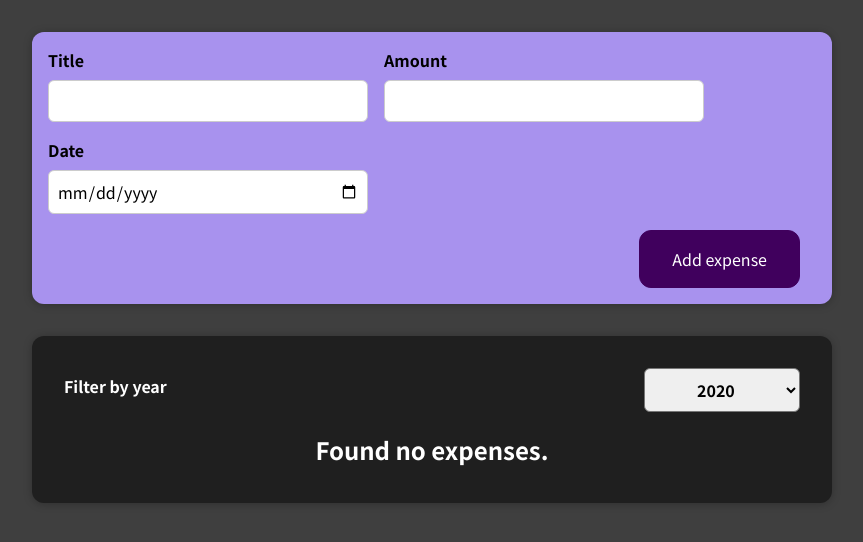
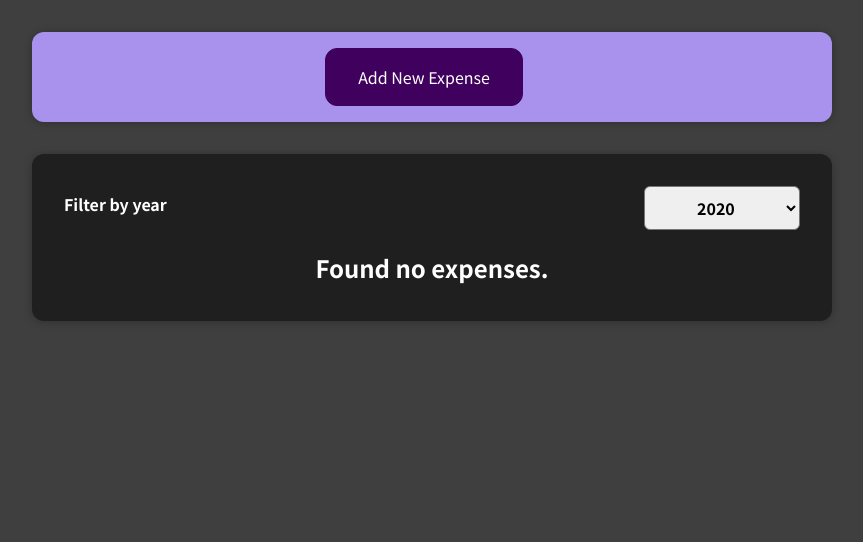
Before and after one commit to SarahWimark/MyExpenses, a React (Create React App) app: page / in a window 1280 px wide. Shown: the top 542 px of the page, without its empty margins (208-1071 px from the left). Built offline with nearby package versions, Linux system fonts and the light colour scheme.

Commit message:
Adding buttons to show and hide form for new expense

```diff
--- a/src/expenses/features/ExpenseForm.js
+++ b/src/expenses/features/ExpenseForm.js
@@ -1,7 +1,7 @@
 import React, { useState } from "react";
 import "./ExpenseForm.css";
 
-export const ExpenseForm = ({ onSave }) => {
+export const ExpenseForm = ({ onSave, onCancel }) => {
   const [title, setTitle] = useState("");
   const [amount, setAmount] = useState("");
   const [date, setDate] = useState("");
@@ -72,6 +72,9 @@
         </div>
       </div>
       <div className="new-expense__actions">
+        <button type="button" onClick={onCancel}>
+          Cancel
+        </button>
         <button type="submit">Add expense</button>
       </div>
     </form>
--- a/src/expenses/features/NewExpense.js
+++ b/src/expenses/features/NewExpense.js
@@ -1,9 +1,10 @@
-import React from "react";
+import React, { useState } from "react";
 import { ExpenseForm } from "./ExpenseForm";
 import "./NewExpense.css";
 import { v4 as uuidv4 } from "uuid";
 
 export const NewExpense = ({ addExpense }) => {
+  const [isEditing, setIsEditing] = useState(false);
   const onSaveNewExpense = (data) => {
     const expenseData = {
       ...data,
@@ -12,9 +13,20 @@
     addExpense(expenseData);
   };
 
+  const startEditing = () => {
+    setIsEditing(true);
+  };
+
+  const stopEditing = () => {
+    setIsEditing(false);
+  };
+
   return (
     <div className="new-expense">
-      <ExpenseForm onSave={onSaveNewExpense} />
+      {!isEditing && <button onClick={startEditing}>Add New Expense</button>}
+      {isEditing && (
+        <ExpenseForm onSave={onSaveNewExpense} onCancel={stopEditing} />
+      )}
     </div>
   );
 };
```
